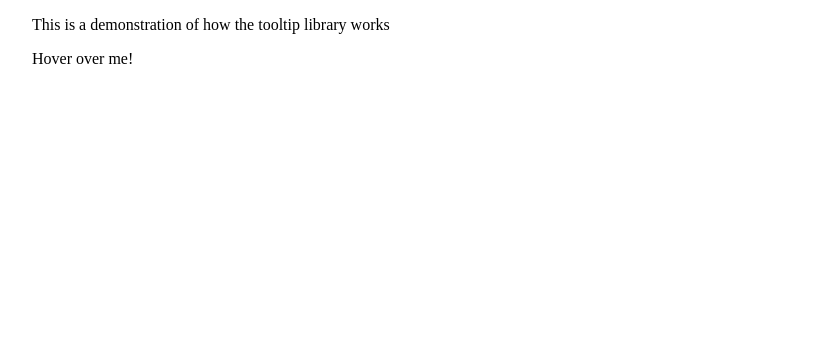
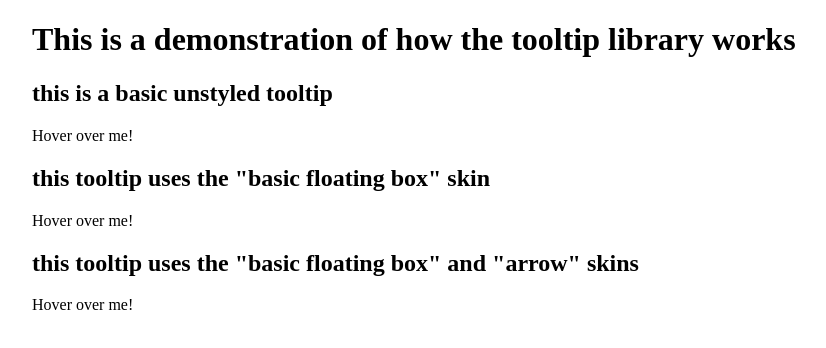
Before and after one commit to ChristopherMeyers/tooltip.styl, a plain HTML site: page demo/index.html in a window 1280 px wide. Shown: the whole page, without its empty margins (158-984 px from the left). Drawn offline with Linux system fonts and the light colour scheme.

Commit message:
update demo to show various ways to use the lib

```diff
--- a/demo/index.html
+++ b/demo/index.html
@@ -1,8 +1,21 @@
 <!DOCTYPE html>
 <link href="index.css" rel="stylesheet" type="text/css" />
 
-<p>This is a demonstration of how the tooltip library works</p>
+<h1>This is a demonstration of how the tooltip library works</h1>
+<h2>this is a basic unstyled tooltip</h2>
 <div class="hoverme">
   <div>Hover over me!</div>
   <div class="tooltip">tooltip content!</div>
 </div>
+
+<h2>this tooltip uses the "basic floating box" skin</h2>
+<div class="hoverme skin-box">
+  <div>Hover over me!</div>
+  <div class="tooltip">tooltip content!</div>
+</div>
+
+<h2>this tooltip uses the "basic floating box" and "arrow" skins</h2>
+<div class="hoverme skin-box skin-arrow">
+  <div>Hover over me!</div>
+  <div class="tooltip">tooltip content!</div>
+</div>
--- a/demo/index.styl
+++ b/demo/index.styl
@@ -8,6 +8,12 @@ body {
 
 .hoverme {
   tooltip(".tooltip")
+}
+
+.hoverme.skin-box {
   tooltip-skin-basic_floating_box(".tooltip")
+}
+
+.hoverme.skin-arrow {
   tooltip-skin-arrow(".tooltip")
 }
```
Also changed, not shown: demo/index.css.
